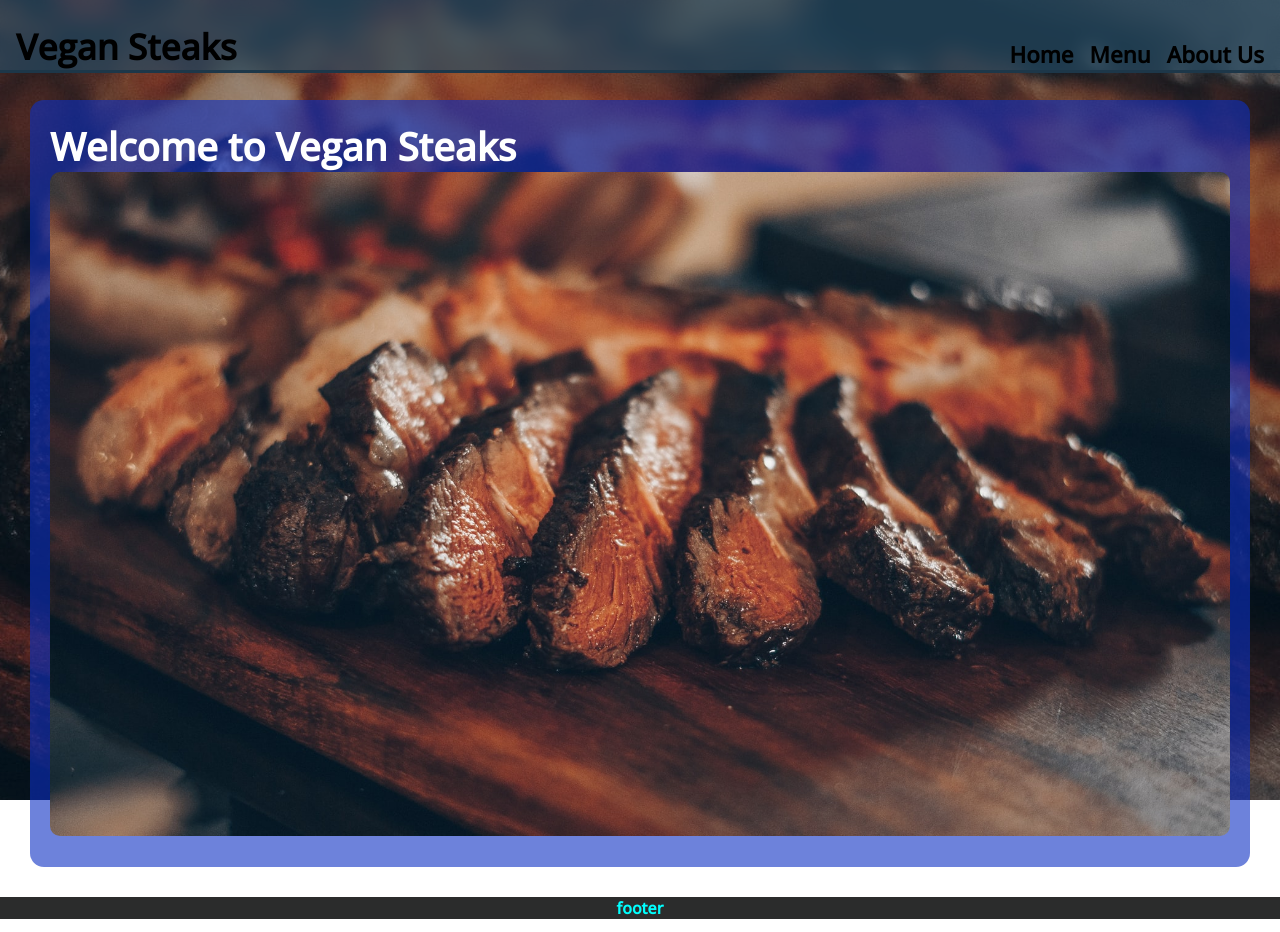
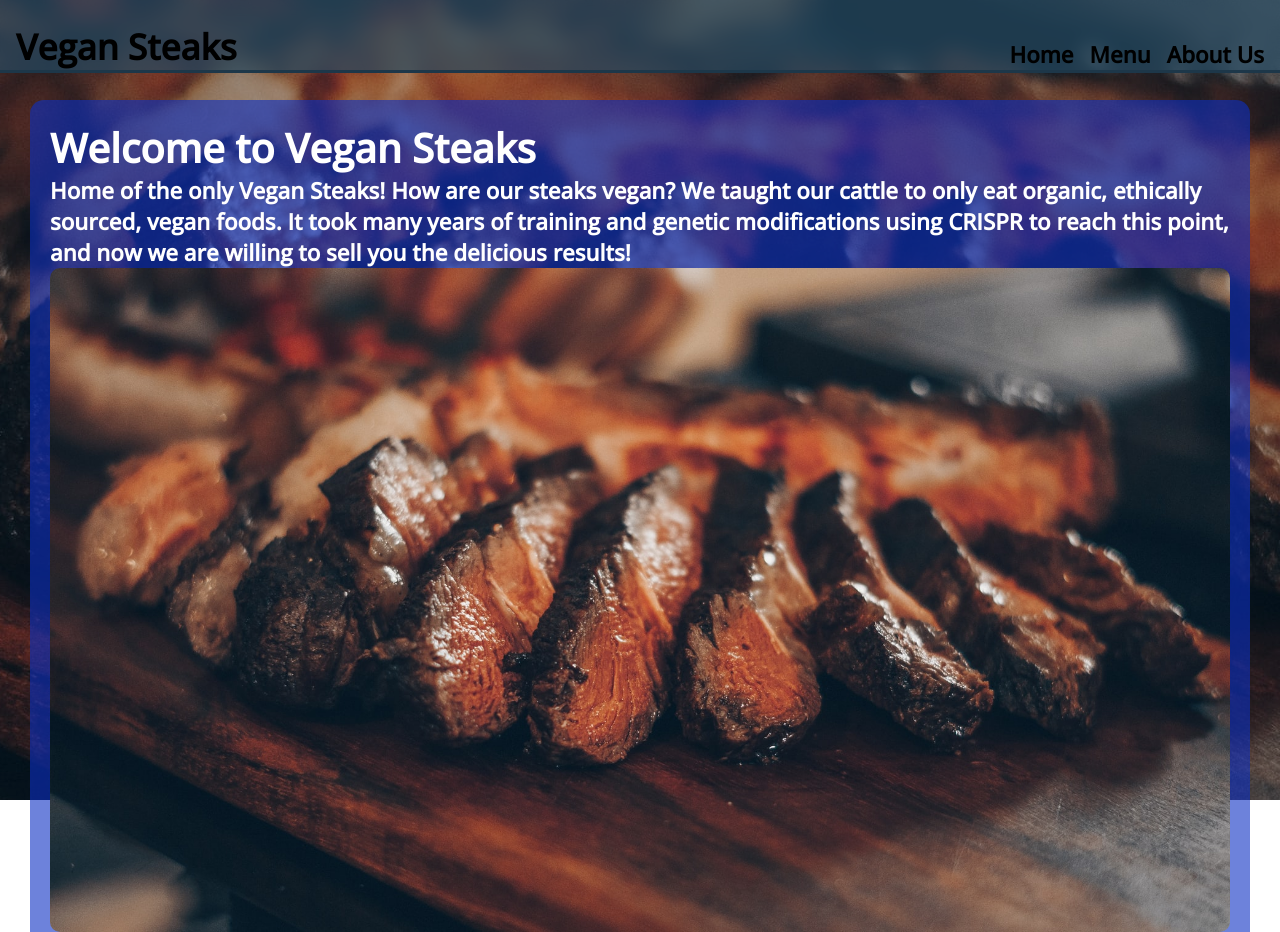
Before and after one commit to Croixed/restaurant, a website built with webpack: page dist/index.html in a window 1280 px wide. Shown: the top 932 px of the page. Built offline with nearby package versions, Linux system fonts and the light colour scheme.

Commit message:
added function to clear content

```diff
--- a/src/home.js
+++ b/src/home.js
@@ -2,7 +2,6 @@ import Steak from './steak.png';
 
 const mySteak = new Image();
 mySteak.src = Steak;
-// console.log(mySteak);
 
 export const homeGen = () => {
   console.log('test home.js');
@@ -16,12 +15,15 @@ function component(type, text, className) {
 }
 
 export const homeTwo = () => {
-  const lineBreak = document.createElement('br');
 
   const mainContent = component('div', '', 'main-content');
-  const bodyText = 'Welcome to Vegan Steaks'
-  const homeContent = component('div', bodyText, 'home-content');
-  homeContent.appendChild(lineBreak);
+  const contentTitle = component('div', 'Welcome to Vegan Steaks', 'content-title')
+  const contentText = component('div', 'Home of the only Vegan Steaks! How are our steaks vegan? We taught our cattle to only eat organic, ethically sourced, vegan foods. It took many years of training and genetic modifications using CRISPR to reach this point, and now we are willing to sell you the delicious results!', 'content-text');
+
+  const homeContent = component('div', '', 'home-content');
+
+  homeContent.appendChild(contentTitle);
+  homeContent.appendChild(contentText);
   homeContent.appendChild(mySteak);
   mainContent.appendChild(homeContent);
   return mainContent
--- a/src/index.js
+++ b/src/index.js
@@ -1,6 +1,9 @@
 import './style.css';
 import { homeGen } from './home.js';
 import { homeTwo } from './home.js';
+import { menuGen } from './menu.js';
+
+menuGen();
 
 // create main element, append to 'body'
 const contents = document.createElement('div');
@@ -32,7 +35,6 @@ const aboutUs = component('div', 'About Us', 'about-us');
 // put links in seperate div
 const links = component('div', '', 'links');
 links.append(home, menu, aboutUs);
-links.onclick = homeGen;
 header.append(restaurant, links);
 // generate content from home.js
 const mainContent = homeTwo();
@@ -40,3 +42,13 @@ const mainContent = homeTwo();
 const footer = component('div', 'footer', 'footer');
 
 contents.append(header, mainContent, footer);
+
+
+console.log(mainContent.innerHTML);
+
+function testFunc() {
+  mainContent.innerHTML = ''
+  console.log('cleared');
+}
+
+links.onclick = testFunc;
--- /dev/null
+++ b/src/menu.js
@@ -0,0 +1,3 @@
+export const menuGen = () => {
+  console.log('test menu.js');
+}
--- a/src/style.css
+++ b/src/style.css
@@ -1,5 +1,4 @@
 @import url('https://fonts.googleapis.com/css2?family=Open+Sans:wght@500&display=swap');
-
 
 * {
   padding: 0;
@@ -7,7 +6,6 @@
   font-weight: bold;
   font-family: 'Open Sans';
 }
-
 
 body {
   height: 100vh;
@@ -69,7 +67,6 @@ body {
 
 .main-content {
   flex: 1; /* the parent is a flex container w/ column so this causes the height to be that of the viewport */
-  font-size: 2em;
   color: white;
   margin: 30px;
   margin-top: 100px;
@@ -77,13 +74,19 @@ body {
 
 .home-content {
   height: 100%; /* this is a child of main-content, so why doesn't this work? */
-  font-size: 2.4rem;
+  /* font-size: 2.4rem; */
   background-color: rgba(13, 47, 196, 0.6);
   border-radius: 14px;
   padding: 20px;
   padding-bottom: 0px;
+}
 
+.content-title {
+  font-size: 2.5rem;
+}
 
+.content-text {
+  font-size: 1.4rem;
 }
 
 img {
@@ -103,8 +106,6 @@ img {
 }
 
 
-
-
 @media only screen and (max-width: 600px) {
   .header {
     flex-wrap: wrap;
--- a/webpack.config.js
+++ b/webpack.config.js
@@ -6,6 +6,7 @@ module.exports = {
   entry: {
     index: './src/index.js',
     home: './src/home.js',
+    menu: './src/menu.js',
   },
   devtool: 'inline-source-map',
   devServer: {
```
Also changed, not shown: dist/home.bundle.js, dist/index.bundle.js, dist/index.html, dist/menu.bundle.js (added).
